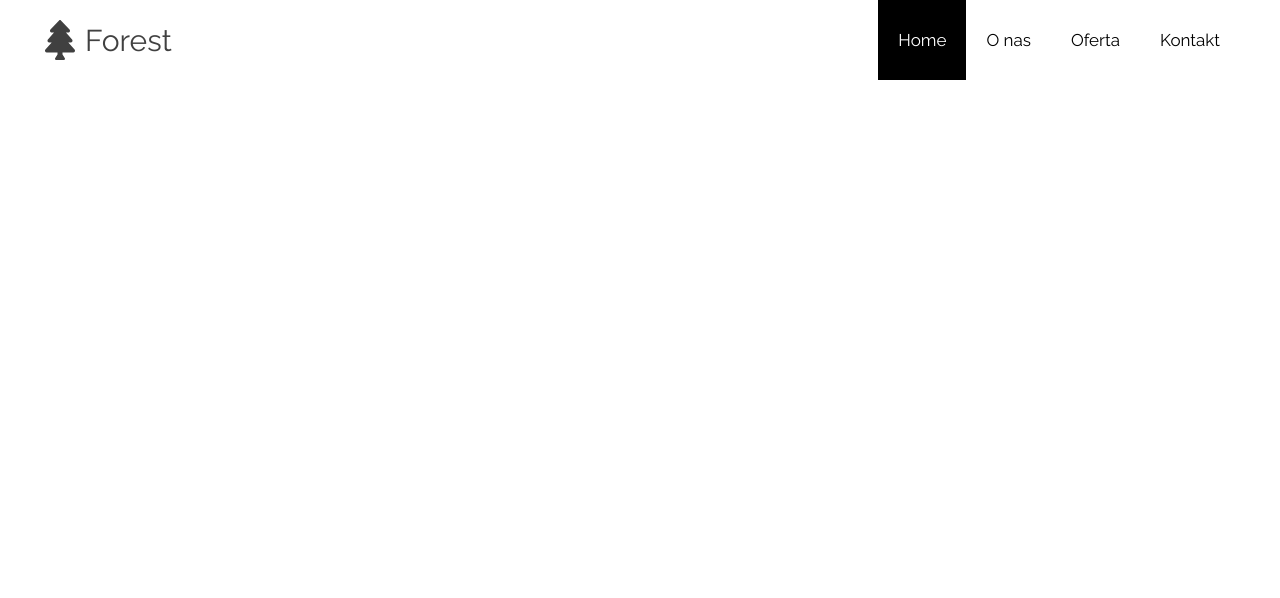
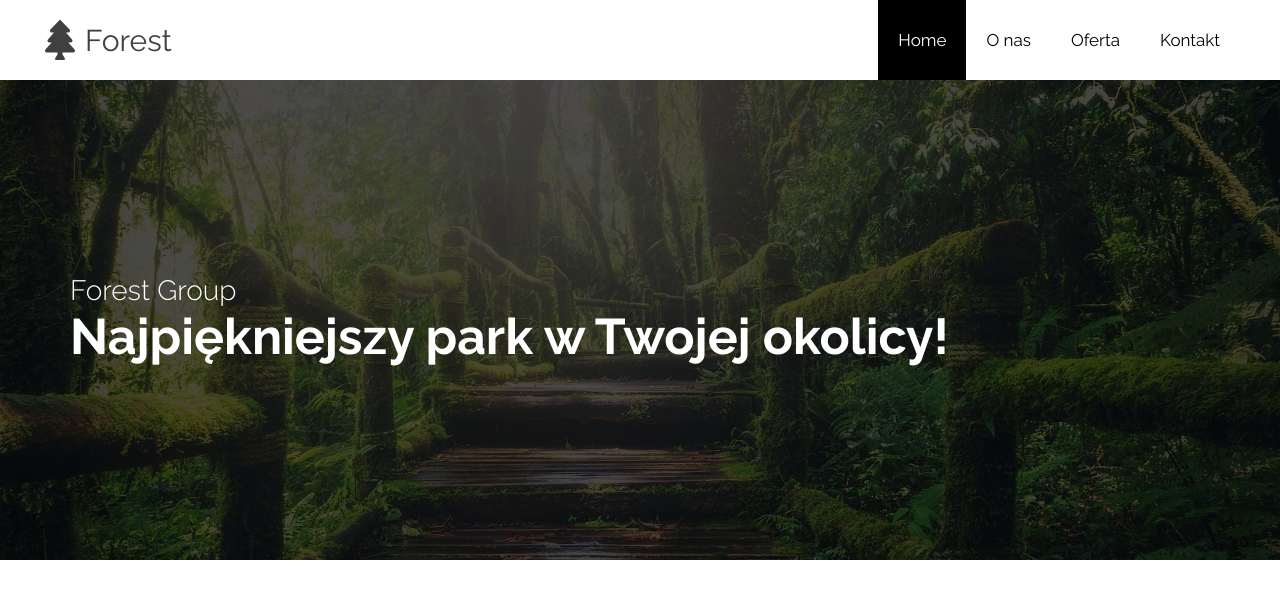
Before and after one commit to MaciejMi/Forest-Group, a website: page index.html in a window 1280 px wide. Drawn offline with Linux system fonts and the light colour scheme.

Commit message:
add header

```diff
--- a/index.html
+++ b/index.html
@@ -44,6 +44,16 @@
             </button>
         </div>
     </nav>
+    <header class="header">
+        <div class="header__shadow">
+            <div class="wrapper">
+                <div class="header__text-box">
+                    <h1><span>Forest Group</span>Najpiękniejszy park w Twojej okolicy!
+                    </h1>
+                </div>
+            </div>
+        </div>
+    </header>
 </body>
 
 </html>
--- a/src/js/main.js
+++ b/src/js/main.js
@@ -1,7 +1,14 @@
 const mobileNav = document.querySelector('.nav__items--mobile');
 const hamburger = document.querySelector('.hamburger');
+const navItems = document.querySelectorAll('.nav__items--mobile .nav__item');
 
 hamburger.addEventListener('click', () => {
 	mobileNav.classList.toggle('hidden');
 	hamburger.classList.toggle('is-active');
 });
+navItems.forEach(item => {
+	item.addEventListener('click', () => {
+		mobileNav.classList.add('hidden');
+		hamburger.classList.remove('is-active');
+	});
+});
--- a/src/sass/style.scss
+++ b/src/sass/style.scss
@@ -25,11 +25,11 @@ body {
 }
 
 .nav {
+	position: sticky;
+	top: 0;
 	padding: 20px;
 	display: flex;
 	align-items: center;
-	position: fixed;
-	top: 0;
 	width: 100%;
 	z-index: 100;
 	background-color: c.$pure-white;
@@ -99,6 +99,62 @@ body {
 	}
 }
 
+.header {
+	position: relative;
+	max-height: 500px;
+	height: 40vh;
+	width: 100%;
+	background-size: cover;
+	background-position: center;
+
+	&__shadow {
+		position: absolute;
+		top: 0;
+		left: 0;
+		right: 0;
+		bottom: 0;
+		background-color: rgba(0, 0, 0, 0.7);
+	}
+
+	&__text-box {
+		padding: 30px;
+		position: absolute;
+		height: 100%;
+		display: flex;
+		align-items: center;
+		color: c.$pure-white;
+		h1 {
+			display: flex;
+			flex-direction: column;
+			font-size: 3rem;
+			span {
+				font-weight: 300;
+				font-size: 1.8rem;
+			}
+		}
+	}
+}
+
+@media (max-width: 767px) {
+	.header {
+		background-image: url('../img/jungle-small.jpg');
+	}
+}
+
+@media (min-width: 576px) {
+	.header {
+		height: 50vh;
+		&__text-box {
+			h1 {
+				font-size: 4rem;
+				span {
+					font-size: 2.5rem;
+				}
+			}
+		}
+	}
+}
+
 @media (min-width: 768px) {
 	.nav {
 		padding: 0;
@@ -144,4 +200,22 @@ body {
 			display: none;
 		}
 	}
+	.header {
+		background-image: url('../img/jungle-big.jpg');
+	}
 }
+
+@media (min-width: 992px) {
+	.header {
+		height: 60vh;
+		background-image: url('../img/jungle-large.jpg');
+		&__text-box {
+			h1 {
+				font-size: 5rem;
+				span {
+					font-size: 2.8rem;
+				}
+			}
+		}
+	}
+}
```
Also changed, not shown: dist/css/style.min.css, dist/img/jungle-large.jpg (added), dist/js/main.min.js, src/img/jungle-large.jpg (added).
